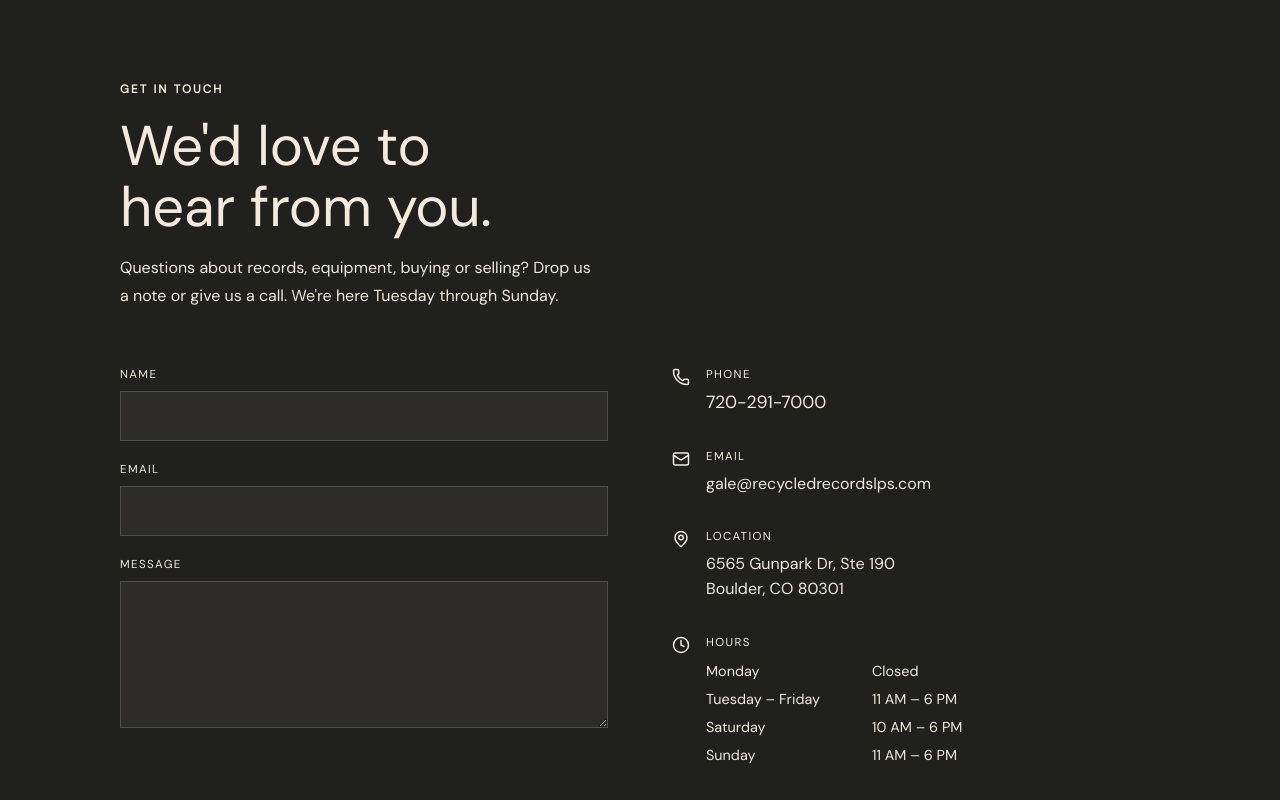
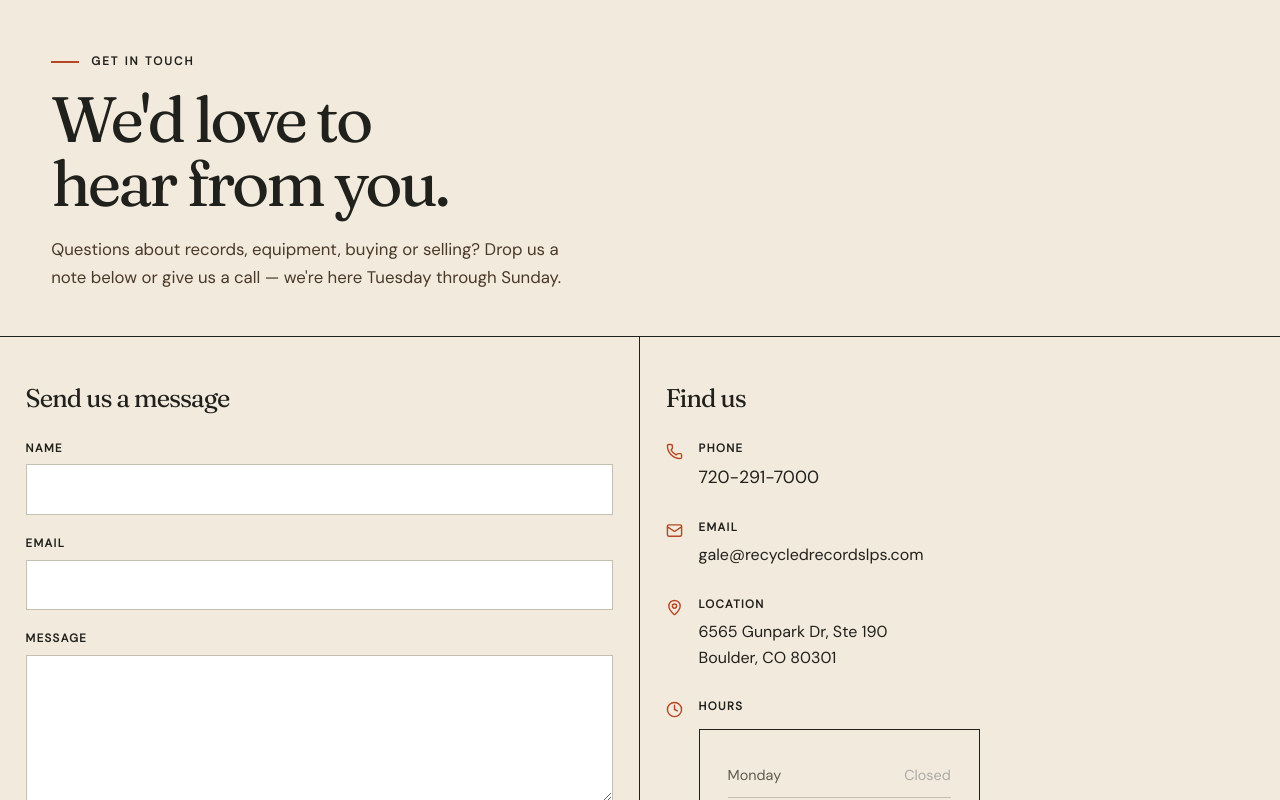
Before and after one commit to AppStudioPros/recycled-records-lp, a Next.js app: page /contact in a window 1280 px wide. Shown: the top 800 px of the page. Built offline with nearby package versions, Linux system fonts and the light colour scheme; no server answers.

Commit message:
contact: redesign to match site — cream bg, ink borders, orange accents, Fraunces headings

```diff
--- a/app/contact/page.tsx
+++ b/app/contact/page.tsx
@@ -21,103 +21,116 @@ export default function ContactPage() {
     } catch { setStatus('error') }
   }
 
+  const inputStyle: React.CSSProperties = {
+    width: '100%',
+    background: '#fff',
+    border: '1px solid var(--line)',
+    borderRadius: '0',
+    color: 'var(--ink)',
+    padding: '0.75rem 1rem',
+    fontSize: '0.95rem',
+    outline: 'none',
+    boxSizing: 'border-box',
+    fontFamily: 'var(--body)',
+  }
+
   return (
-    <main style={{ backgroundColor: 'var(--ink)', minHeight: '100vh', color: 'var(--cream)', padding: '5rem 1.5rem' }}>
-      <div style={{ maxWidth: '1040px', margin: '0 auto' }}>
-
-        {/* Header */}
-        <div style={{ marginBottom: '3.5rem' }}>
+    <main>
+      {/* Page header */}
+      <section style={{ padding: '52px 4% 44px', borderBottom: '1px solid var(--ink)' }}>
         <p className="eyebrow" style={{ marginBottom: '1rem' }}>
-            <span className="eyebrow-line" />
+          <span className="eyebrow-line" style={{ display: 'inline-block', width: '28px', height: '2px', background: 'var(--orange)', marginRight: '12px', verticalAlign: 'middle' }} />
           Get in touch
         </p>
-          <h1 style={{ fontFamily: 'var(--font-display)', fontSize: 'clamp(2rem, 5vw, 3.5rem)', fontWeight: 400, lineHeight: 1.1, marginBottom: '1rem' }}>
+        <h1 style={{ fontFamily: 'var(--display)', fontSize: 'clamp(2.6rem, 5vw, 4rem)', fontWeight: 800, lineHeight: 1.0, letterSpacing: '-0.05em' }}>
           We'd love to<br />hear from you.
         </h1>
-          <p style={{ color: 'var(--cream-muted)', maxWidth: '480px', lineHeight: 1.75 }}>
-            Questions about records, equipment, buying or selling? Drop us a note or give us a call. We're here Tuesday through Sunday.
+        <p style={{ marginTop: '1.25rem', fontSize: '1.05rem', color: '#4a3828', maxWidth: '520px', lineHeight: 1.7 }}>
+          Questions about records, equipment, buying or selling? Drop us a note below or give us a call — we're here Tuesday through Sunday.
         </p>
-        </div>
+      </section>
 
-        {/* Two-column layout */}
-        <div style={{ display: 'grid', gridTemplateColumns: '1fr 1fr', gap: '4rem', alignItems: 'start' }}>
+      {/* Two-column content */}
+      <div style={{ display: 'grid', gridTemplateColumns: '1fr 1fr', borderBottom: '1px solid var(--ink)' }}>
 
-          {/* Left: form */}
-          <div>
+        {/* Left — form */}
+        <div style={{ padding: '48px 4%', borderRight: '1px solid var(--ink)' }}>
+          <h2 style={{ fontFamily: 'var(--display)', fontSize: '1.6rem', fontWeight: 800, letterSpacing: '-0.04em', marginBottom: '1.75rem' }}>
+            Send us a message
+          </h2>
+
           {status === 'sent' ? (
-              <div style={{ padding: '2.5rem', border: '1px solid rgba(242,235,221,0.15)', textAlign: 'center' }}>
-                <p style={{ fontFamily: 'var(--font-display)', fontSize: '1.4rem', marginBottom: '0.5rem' }}>Message sent!</p>
-                <p style={{ color: 'var(--cream-muted)', fontSize: '0.9rem' }}>We'll get back to you soon.</p>
+            <div style={{ padding: '2.5rem', border: '1px solid var(--line)', textAlign: 'center', background: '#fff' }}>
+              <p style={{ fontFamily: 'var(--display)', fontSize: '1.3rem', marginBottom: '0.4rem' }}>Message sent!</p>
+              <p style={{ color: '#5e594f', fontSize: '0.9rem' }}>We'll get back to you soon.</p>
             </div>
           ) : (
             <form onSubmit={handleSubmit} style={{ display: 'flex', flexDirection: 'column', gap: '1.25rem' }}>
               <div>
-                  <label style={{ display: 'block', fontSize: '0.72rem', letterSpacing: '0.12em', textTransform: 'uppercase', color: 'var(--cream-muted)', marginBottom: '0.4rem' }}>Name</label>
-                  <input
-                    type="text" required value={form.name}
-                    onChange={e => setForm(f => ({ ...f, name: e.target.value }))}
-                    style={{ width: '100%', background: 'rgba(242,235,221,0.06)', border: '1px solid rgba(242,235,221,0.18)', color: 'var(--cream)', padding: '0.75rem 1rem', fontSize: '0.95rem', outline: 'none', boxSizing: 'border-box' }}
-                  />
+                <label style={{ display: 'block', fontSize: '0.72rem', letterSpacing: '0.12em', textTransform: 'uppercase', fontWeight: 700, marginBottom: '0.4rem' }}>Name</label>
+                <input type="text" required value={form.name} onChange={e => setForm(f => ({ ...f, name: e.target.value }))} style={inputStyle} />
               </div>
               <div>
-                  <label style={{ display: 'block', fontSize: '0.72rem', letterSpacing: '0.12em', textTransform: 'uppercase', color: 'var(--cream-muted)', marginBottom: '0.4rem' }}>Email</label>
-                  <input
-                    type="email" required value={form.email}
-                    onChange={e => setForm(f => ({ ...f, email: e.target.value }))}
-                    style={{ width: '100%', background: 'rgba(242,235,221,0.06)', border: '1px solid rgba(242,235,221,0.18)', color: 'var(--cream)', padding: '0.75rem 1rem', fontSize: '0.95rem', outline: 'none', boxSizing: 'border-box' }}
-                  />
+                <label style={{ display: 'block', fontSize: '0.72rem', letterSpacing: '0.12em', textTransform: 'uppercase', fontWeight: 700, marginBottom: '0.4rem' }}>Email</label>
+                <input type="email" required value={form.email} onChange={e => setForm(f => ({ ...f, email: e.target.value }))} style={inputStyle} />
               </div>
               <div>
-                  <label style={{ display: 'block', fontSize: '0.72rem', letterSpacing: '0.12em', textTransform: 'uppercase', color: 'var(--cream-muted)', marginBottom: '0.4rem' }}>Message</label>
-                  <textarea
-                    required rows={5} value={form.message}
-                    onChange={e => setForm(f => ({ ...f, message: e.target.value }))}
-                    style={{ width: '100%', background: 'rgba(242,235,221,0.06)', border: '1px solid rgba(242,235,221,0.18)', color: 'var(--cream)', padding: '0.75rem 1rem', fontSize: '0.95rem', outline: 'none', resize: 'vertical', boxSizing: 'border-box' }}
-                  />
+                <label style={{ display: 'block', fontSize: '0.72rem', letterSpacing: '0.12em', textTransform: 'uppercase', fontWeight: 700, marginBottom: '0.4rem' }}>Message</label>
+                <textarea required rows={5} value={form.message} onChange={e => setForm(f => ({ ...f, message: e.target.value }))} style={{ ...inputStyle, resize: 'vertical' }} />
               </div>
-                {status === 'error' && <p style={{ color: '#e57373', fontSize: '0.85rem' }}>Something went wrong. Try calling us directly.</p>}
-                <button type="submit" disabled={status === 'sending'}
-                  style={{ alignSelf: 'flex-start', background: 'var(--gold)', color: 'var(--ink)', border: 'none', padding: '0.8rem 2rem', fontSize: '0.78rem', letterSpacing: '0.12em', textTransform: 'uppercase', fontWeight: 700, cursor: 'pointer', opacity: status === 'sending' ? 0.6 : 1 }}>
+              {status === 'error' && <p style={{ color: 'var(--orange)', fontSize: '0.85rem' }}>Something went wrong — try calling us at {store.phone}.</p>}
+              <div>
+                <button type="submit" disabled={status === 'sending'} className="button" style={{ opacity: status === 'sending' ? 0.6 : 1, cursor: status === 'sending' ? 'default' : 'pointer' }}>
                   {status === 'sending' ? 'Sending…' : 'Send Message'}
                 </button>
+              </div>
             </form>
           )}
         </div>
 
-          {/* Right: store info */}
-          <div style={{ display: 'flex', flexDirection: 'column', gap: '2rem' }}>
+        {/* Right — store info */}
+        <div style={{ padding: '48px 4%' }}>
+          <h2 style={{ fontFamily: 'var(--display)', fontSize: '1.6rem', fontWeight: 800, letterSpacing: '-0.04em', marginBottom: '1.75rem' }}>
+            Find us
+          </h2>
+
+          <div style={{ display: 'flex', flexDirection: 'column', gap: '1.75rem' }}>
             <div style={{ display: 'flex', gap: '1rem', alignItems: 'flex-start' }}>
-              <Phone size={18} style={{ color: 'var(--gold)', flexShrink: 0, marginTop: '2px' }} />
+              <Phone size={17} style={{ color: 'var(--orange)', flexShrink: 0, marginTop: '3px' }} />
               <div>
-                <p style={{ fontSize: '0.72rem', letterSpacing: '0.12em', textTransform: 'uppercase', color: 'var(--cream-muted)', marginBottom: '0.25rem' }}>Phone</p>
-                <a href={store.phoneHref} style={{ color: 'var(--cream)', fontSize: '1.1rem', textDecoration: 'none' }}>{store.phone}</a>
+                <p style={{ fontSize: '0.72rem', letterSpacing: '0.12em', textTransform: 'uppercase', fontWeight: 700, marginBottom: '0.3rem' }}>Phone</p>
+                <a href={store.phoneHref} style={{ fontSize: '1.1rem', fontWeight: 500 }}>{store.phone}</a>
               </div>
             </div>
+
             <div style={{ display: 'flex', gap: '1rem', alignItems: 'flex-start' }}>
-              <Mail size={18} style={{ color: 'var(--gold)', flexShrink: 0, marginTop: '2px' }} />
+              <Mail size={17} style={{ color: 'var(--orange)', flexShrink: 0, marginTop: '3px' }} />
               <div>
-                <p style={{ fontSize: '0.72rem', letterSpacing: '0.12em', textTransform: 'uppercase', color: 'var(--cream-muted)', marginBottom: '0.25rem' }}>Email</p>
-                <a href={store.emailHref} style={{ color: 'var(--cream)', fontSize: '1rem', textDecoration: 'none' }}>{store.email}</a>
+                <p style={{ fontSize: '0.72rem', letterSpacing: '0.12em', textTransform: 'uppercase', fontWeight: 700, marginBottom: '0.3rem' }}>Email</p>
+                <a href={store.emailHref} style={{ fontSize: '1rem' }}>{store.email}</a>
               </div>
             </div>
+
             <div style={{ display: 'flex', gap: '1rem', alignItems: 'flex-start' }}>
-              <MapPin size={18} style={{ color: 'var(--gold)', flexShrink: 0, marginTop: '2px' }} />
+              <MapPin size={17} style={{ color: 'var(--orange)', flexShrink: 0, marginTop: '3px' }} />
               <div>
-                <p style={{ fontSize: '0.72rem', letterSpacing: '0.12em', textTransform: 'uppercase', color: 'var(--cream-muted)', marginBottom: '0.25rem' }}>Location</p>
-                <a href={store.mapsUrl} target="_blank" rel="noopener noreferrer" style={{ color: 'var(--cream)', fontSize: '1rem', textDecoration: 'none', lineHeight: 1.6 }}>
+                <p style={{ fontSize: '0.72rem', letterSpacing: '0.12em', textTransform: 'uppercase', fontWeight: 700, marginBottom: '0.3rem' }}>Location</p>
+                <a href={store.mapsUrl} target="_blank" rel="noopener noreferrer" style={{ fontSize: '1rem', lineHeight: 1.6 }}>
                   {store.address}<br />{store.locality}
                 </a>
               </div>
             </div>
+
             <div style={{ display: 'flex', gap: '1rem', alignItems: 'flex-start' }}>
-              <Clock size={18} style={{ color: 'var(--gold)', flexShrink: 0, marginTop: '2px' }} />
+              <Clock size={17} style={{ color: 'var(--orange)', flexShrink: 0, marginTop: '3px' }} />
               <div>
-                <p style={{ fontSize: '0.72rem', letterSpacing: '0.12em', textTransform: 'uppercase', color: 'var(--cream-muted)', marginBottom: '0.5rem' }}>Hours</p>
-                <dl style={{ display: 'flex', flexDirection: 'column', gap: '0.3rem' }}>
+                <p style={{ fontSize: '0.72rem', letterSpacing: '0.12em', textTransform: 'uppercase', fontWeight: 700, marginBottom: '0.75rem' }}>Hours</p>
+                <div className="hours" style={{ border: '1px solid var(--ink)', padding: '1.5rem 1.75rem' }}>
+                  <dl style={{ margin: 0 }}>
                     {store.hours.map(([day, time]) => (
-                    <div key={day} style={{ display: 'flex', gap: '1rem', fontSize: '0.9rem' }}>
-                      <dt style={{ color: 'var(--cream-muted)', minWidth: '150px' }}>{day}</dt>
-                      <dd style={{ color: 'var(--cream)' }}>{time}</dd>
+                      <div key={day} style={{ display: 'flex', justifyContent: 'space-between', gap: '1.5rem', padding: '10px 0', borderBottom: '1px solid var(--line)', fontSize: '0.9rem' }}>
+                        <dt style={{ color: '#5e594f' }}>{day}</dt>
+                        <dd style={{ margin: 0, whiteSpace: 'nowrap', fontWeight: time === 'Closed' ? 400 : 500, color: time === 'Closed' ? '#aaa' : 'var(--ink)' }}>{time}</dd>
                       </div>
                     ))}
                   </dl>
@@ -126,6 +139,7 @@ export default function ContactPage() {
             </div>
           </div>
         </div>
+      </div>
     </main>
   )
 }
```
Lines whose indentation alone changed are shown as unchanged.
